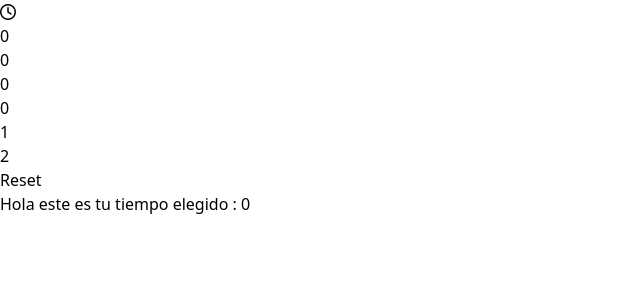
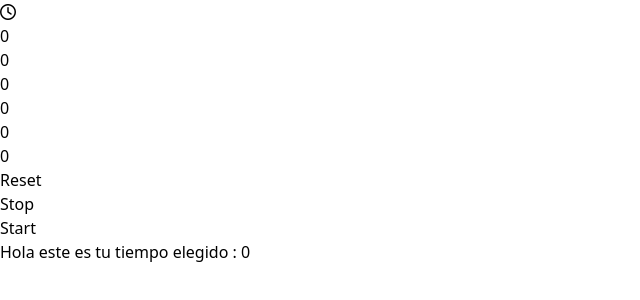
Before and after one commit to Longodios/CounterReact, a React (Vite) app: page / in a window 1280 px wide. Shown: the top 300 px of the page, without its empty margins (0-640 px from the left). Built offline with nearby package versions, Linux system fonts and the light colour scheme.

Commit message:
Contador terminado

```diff
--- /dev/null
+++ b/src/components/ButtonStart.jsx
@@ -0,0 +1,17 @@
+import React from "react";
+
+
+
+const ButtonStart = ({func}) => {
+
+    return (
+        <div className="my-7">
+        <button onClick={func}className = "bg-white h-16 w-16 rounded">Start</button>
+        </div>
+    )
+}
+
+
+
+
+export default ButtonStart;
--- /dev/null
+++ b/src/components/ButtonStop.jsx
@@ -0,0 +1,17 @@
+import React from "react";
+
+
+
+const ButtonStop = ({func}) => {
+
+    return (
+        <div className="my-7">
+        <button onClick={func}className = "bg-white h-16 w-16 rounded">Stop</button>
+        </div>
+    )
+}
+
+
+
+
+export default ButtonStop;
--- a/src/components/Clock.jsx
+++ b/src/components/Clock.jsx
@@ -4,7 +4,7 @@ const Clock = () => {
 
     return (
         <div className="border-4 text-center w-20 flex justify-center ">
-         <span className="font-bold mt-10 text-5xl text-white" ><i class="fa-regular fa-clock"></i></span>
+         <span className="font-bold mt-10 text-5xl text-white" ><i className="fa-regular fa-clock"></i></span>
         </div>
      )
 }
--- a/src/components/Count.jsx
+++ b/src/components/Count.jsx
@@ -2,13 +2,16 @@ import React, { useState, useEffect } from "react";
 import Number from "./Number";
 import Clock from "./Clock";
 import ButtonReset from "./ButtonReset";
+import ButtonStop from "./ButtonStop";
+import ButtonStart
+ from "./ButtonStart";
 
 
 
 
 const Count = () => {
   console.log("Componente");
-
+  const [isRunning, setIsRunning] = useState(false)
   const [ms, SetMs] = useState(0);
   const [decimal, SetDecimal] = useState(0);
   const [hour, SetHour] = useState(0);
@@ -17,20 +20,34 @@ const Count = () => {
   const [lunarYear , SetLunar] = useState(0);
 
   const funcReset  = () => {
-    if (ms > 1){
+
       SetMs(0);
       SetDecimal(0);
       SetHour(0);
       SetDay(0);
       SetYear(0)
       SetLunar(0);
-    }
+
+    alert("Contador reiniciado!")
+  }
+
+  const funcStopCount = () => {
+     alert("Estoy dentro del boton de stop")
+
+    setIsRunning(false);
+  }
+
+  const funcStartCount = () => {
+    setIsRunning(true);
+    alert("Empieza la cuenta!!")
+    console.log(isRunning)
   }
 
 
 //ESTO FUNCIONA
 
   useEffect(() => {
+    if (isRunning) {
     console.log("UseEffect");
     const interval = setInterval(() => {
       console.log("intervalo");
@@ -71,10 +88,11 @@ const Count = () => {
         } else {
           return prevMs + 1;
         }
+
       });
     }, 1000);
     return () => clearInterval(interval);
-  }, []);
+  }}, [isRunning]);
 
 
 
@@ -90,6 +108,8 @@ const Count = () => {
         <Number value={decimal} />
         <Number value={ms} />
         <ButtonReset func={funcReset}/>
+        <ButtonStop func={funcStopCount}/>
+        <ButtonStart func={funcStartCount}/>
       </div>
     </>
   );
```
